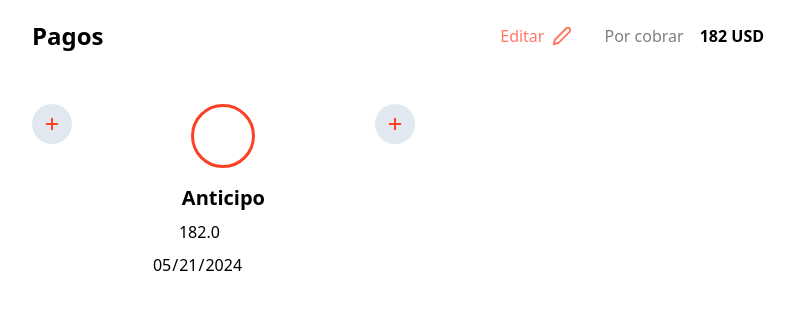
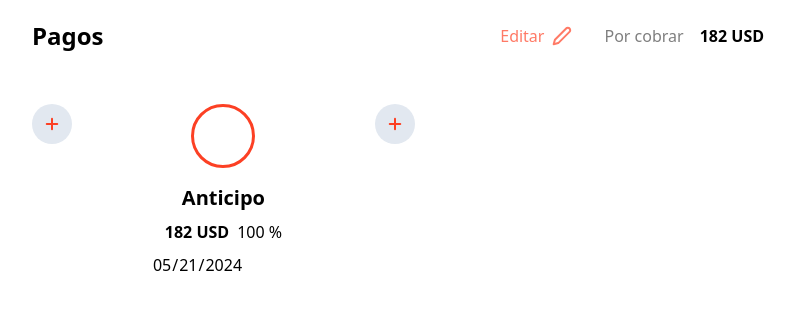
Before and after one commit to cristianqsanchez/prueba-tecnica-iprocess, a React (Vite) app: page / in a window 1280 px wide. Shown: the top 310 px of the page, without its empty margins (242-1037 px from the left). Built offline with nearby package versions, Linux system fonts and the light colour scheme.

Commit message:
feat: add payment amount visibility

```diff
--- /dev/null
+++ b/src/components/payment-amount.tsx
@@ -0,0 +1,9 @@
+export function PaymentAmount ({ amount, currency, percentage }:
+  { amount: number, currency: string, percentage: number }) {
+  return (
+    <div className="flex gap-2">
+      <strong>{amount} {currency}</strong>
+      <span>{percentage} %</span>
+    </div>
+  )
+}
--- a/src/components/payment-card.tsx
+++ b/src/components/payment-card.tsx
@@ -8,6 +8,7 @@ import { useModal } from '@/hooks/use-modal'
 import { PaymentState } from './payment-state'
 import { PaymentForm } from './payment-form'
 import { PaymentPercentage } from './payment-percentage'
+import { PaymentAmount } from './payment-amount'
 
 export function PaymentCard (payment: PaymentProps) {
   const { isEditing, amount } = usePaymentsSettings()
@@ -41,7 +42,8 @@ export function PaymentCard (payment: PaymentProps) {
         className='text-xl font-semibold text-center'
       />
 
-        <input
+      {isEditing
+        ? <input
           type="number"
           value={payment.amount.toFixed(1)}
           max={amount}
@@ -49,9 +51,10 @@ export function PaymentCard (payment: PaymentProps) {
           readOnly={!isEditing || payment.state === PAYMENT_STATES.PAID || payments.length === 1}
           onChange={handleAmountChange}
         />
+        : <PaymentAmount amount={payment.amount} currency={payment.currency} percentage={payment.percentage} />}
 
       {isEditing && payments.length > 1 &&
-        <PaymentPercentage id={payment.id} percentage={payment.percentage}/>}
+        <PaymentPercentage id={payment.id} percentage={payment.percentage} />}
 
       {payment.state === PAYMENT_STATES.PAID
         ? <span className='text-success font-semibold'>Pagado {new Date(payment.dueDate).toLocaleDateString('es', { year: 'numeric', month: 'short', day: 'numeric' })} <br /> con {payment.paymentMethod}</span>
```
Lines whose indentation alone changed are shown as unchanged.
